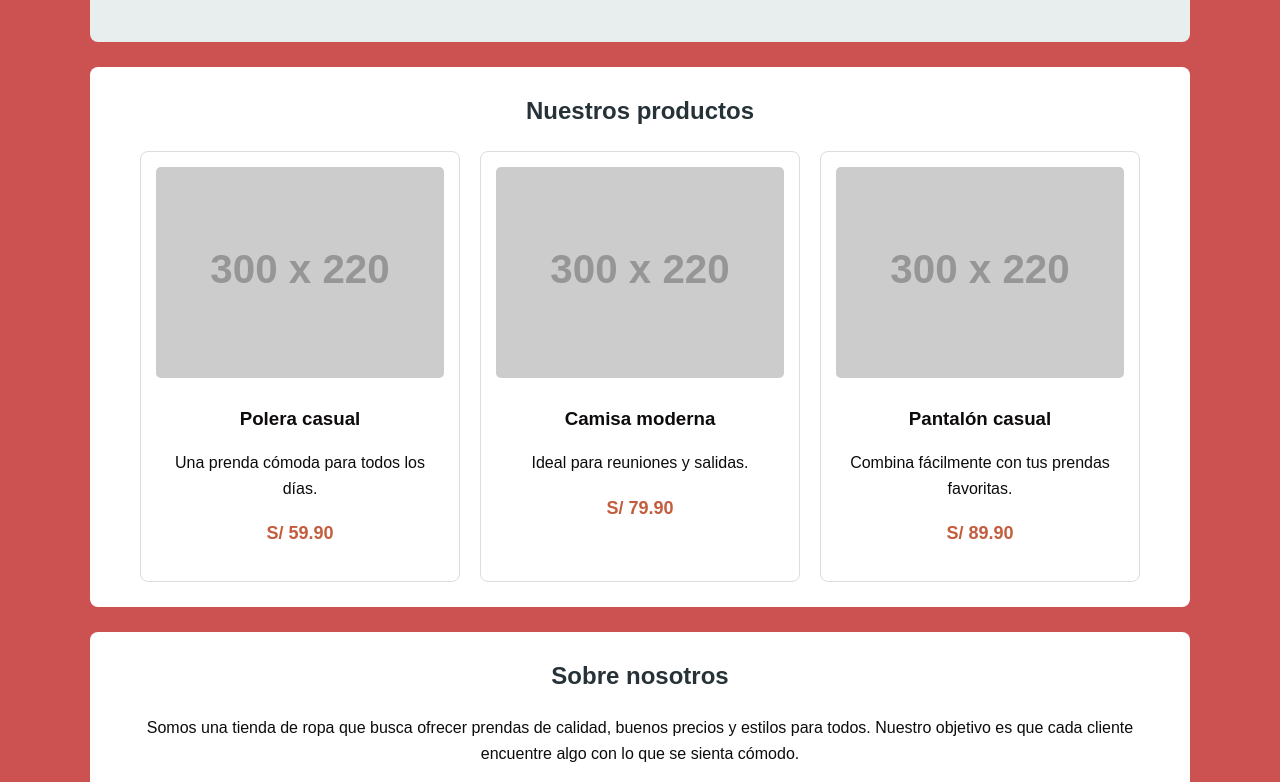
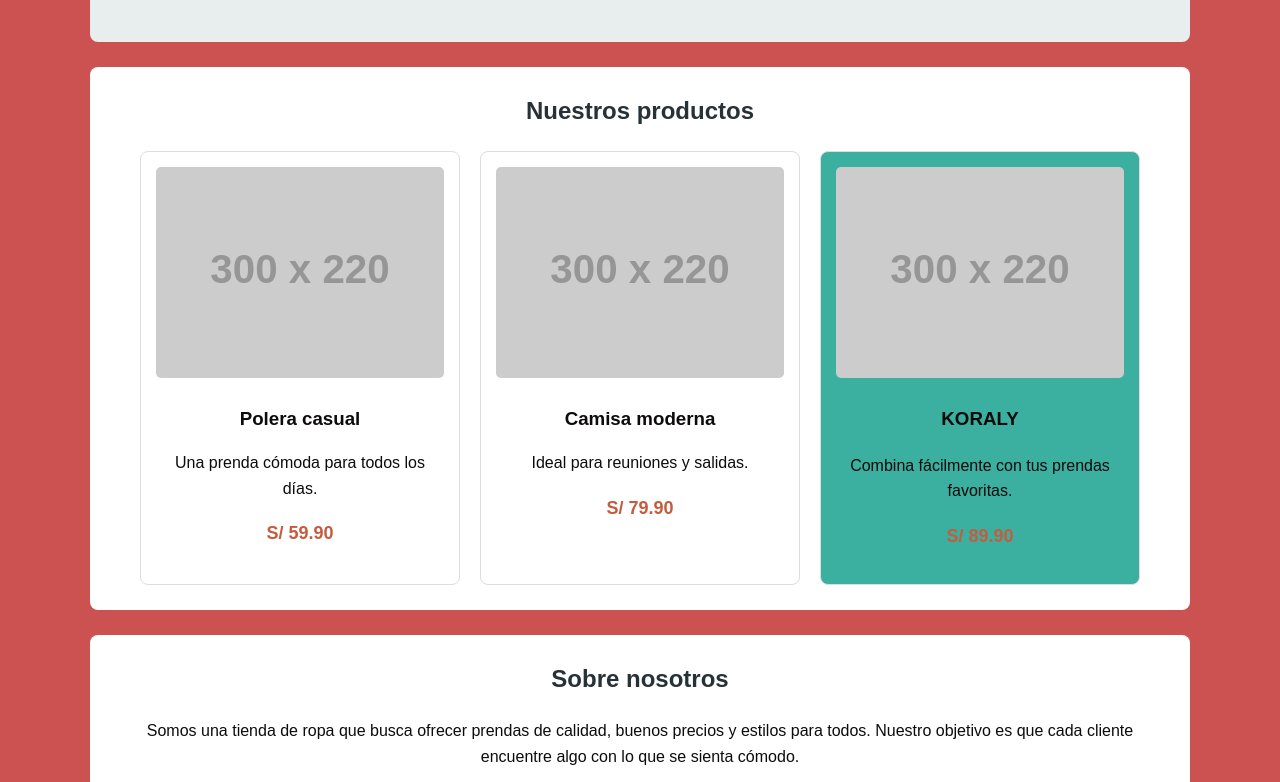
Before and after one commit to arimoreno13/Fila2, a plain HTML site: page index.html in a window 1280 px wide. Shown: the part 431-1213 px from the top of the page. Drawn offline with Linux system fonts and the light colour scheme; placeholder pictures from the web are drawn by us.

Commit message:
iniciando el proyecto

```diff
--- a/estilos.css
+++ b/estilos.css
@@ -114,6 +114,9 @@ section h2 {
     padding: 15px;
     text-align: center;
 }
+.koraly{
+    background-color: #3bafa0;
+}
 
 .producto img {
     width: 100%;
--- a/index.html
+++ b/index.html
@@ -50,9 +50,9 @@
                     <p class="precio">S/ 79.90</p>
                 </article>
 
-                <article class="producto">
+                <article class="producto koraly">
                     <img src="https://placehold.co/300x220/e9e5df/333333?text=Pantalon" alt="Pantalón casual">
-                    <h3>Pantalón casual</h3>
+                    <h1>KORALY</h1>
                     <p>Combina fácilmente con tus prendas favoritas.</p>
                     <p class="precio">S/ 89.90</p>
                 </article>
```
